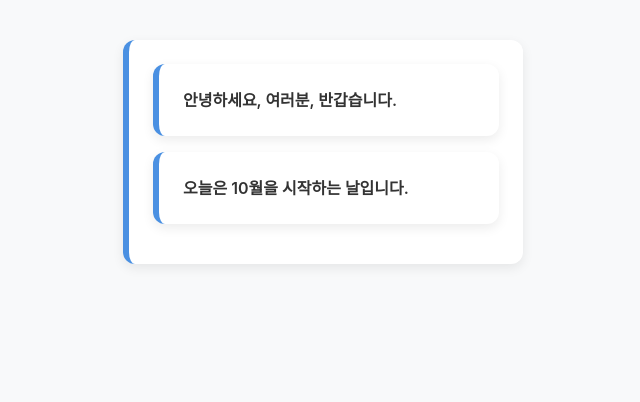
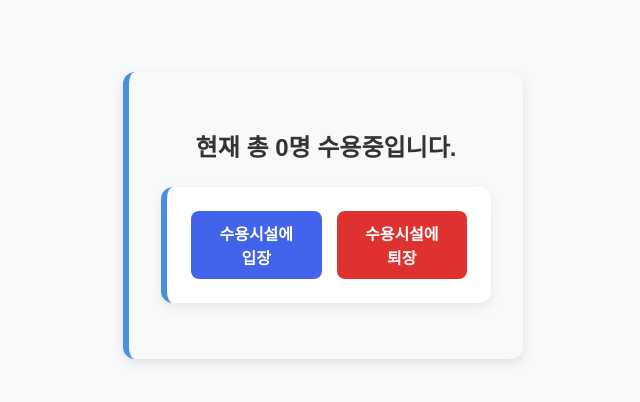
Before and after one commit to 2601110283-cyber/web2, a React (Create React App) app: page / in a window 1280 px wide. Shown: the top 402 px of the page, without its empty margins (317-957 px from the left). Built offline with nearby package versions, Linux system fonts and the light colour scheme.

Commit message:
수용소

```diff
--- /dev/null
+++ b/src/07/01/TextInputwithFocusButton.js
@@ -0,0 +1,18 @@
+import {useRef} from "react";
+
+function TextInputWithFocusButton() {
+    const inputElement = useRef(null);
+
+    const onButtonClick = () => {
+        inputElement.current.focus();
+    };
+
+    return(
+        <div>
+            <input ref={inputElement} type="text" size={20}/>&nbsp;&nbsp;&nbsp;
+            <button onClick={onButtonClick}>Focus the input element</button>
+        </div>
+    );
+}
+
+export default TextInputWithFocusButton;
--- /dev/null
+++ b/src/07/02/Accommodate.css
@@ -0,0 +1,64 @@
+/* Accommodate.css */
+.container {
+    width: 100%;
+    max-width: 400px;
+    margin: 2rem auto;
+    padding: 2rem;
+    border-radius: 12px;
+    background-color: #f8f9fa;
+    box-shadow: 0 4px 12px rgba(0, 0, 0, 0.1);
+    text-align: center;
+    font-family: 'Pretendard', sans-serif;
+}
+
+.count-text {
+    font-size: 1.5rem;
+    font-weight: bold;
+    color: #333;
+    margin-bottom: 1.5rem;
+}
+
+.button-container {
+    display: flex;
+    justify-content: center;
+    gap: 15px;
+    margin-bottom: 1.5rem;
+}
+
+.btn {
+    padding: 10px 20px;
+    font-size: 1rem;
+    border: none;
+    border-radius: 8px;
+    cursor: pointer;
+    font-weight: 600;
+    transition: all 0.2s ease-in-out;
+}
+
+.btn-enter {
+    background-color: #4263eb;
+    color: white;
+}
+
+.btn-enter:hover {
+    background-color: #3b5bdb;
+}
+
+.btn-leave {
+    background-color: #e03131;
+    color: white;
+}
+
+.btn-leave:hover {
+    background-color: #c92a2a;
+}
+
+.full-warning {
+    color: #e03131;
+    font-weight: bold;
+    font-size: 1.1rem;
+    margin-top: 1rem;
+    padding: 10px;
+    background-color: #ffe3e3;
+    border-radius: 8px;
+}
--- /dev/null
+++ b/src/07/02/Accommodate.jsx
@@ -0,0 +1,50 @@
+import React, { useEffect, useState } from "react";
+import useCounter from "./useCounter";
+import "./Accommodate.css"; // CSS 파일 임포트
+
+const MAX_CAPACITY = 10;
+
+function Accommodate() {
+    const [count, increaseCount, decreaseCount] = useCounter(0);
+    const [isFull, setIsFull] = useState(false);
+
+    useEffect(() => {
+        console.log("========= useEffect 확인용==========");
+        console.log("useEffect 실행됨: 컴포넌트가 마운트될 때, 업데이트 될 때");
+        console.log(`isFull: ${isFull}`);
+    });
+
+    // count 값이 변경될 때마다 정원(10명) 초과 여부를 확인
+    useEffect(() => {
+        setIsFull(count >= MAX_CAPACITY);
+        console.log(`Current count value: ${count}`);
+    }, [count]);
+
+    return (
+        <div className="container">
+            <p className="count-text">{`현재 총 ${count}명 수용중입니다.`}</p>
+
+            <div className="button-container">
+                {/* 10명이 가득 차면(isFull === true) 입장 버튼 비활성화 */}
+                <button
+                    className="btn btn-enter"
+                    onClick={increaseCount}
+                    disabled={isFull}
+                >
+                    수용시설에 입장
+                </button>
+                <button
+                    className="btn btn-leave"
+                    onClick={decreaseCount}
+                >
+                    수용시설에 퇴장
+                </button>
+            </div>
+
+            {/* 인원이 10명이 되어 isFull이 true일 때만 아래 경고 문구가 출력됨 */}
+            {isFull && <p className="full-warning">수용시설에 정원이 가득 찼습니다.</p>}
+        </div>
+    );
+}
+
+export default Accommodate;
--- /dev/null
+++ b/src/07/02/useCounter.jsx
@@ -0,0 +1,20 @@
+import { useState } from "react";
+
+// Custom Hook (사용자 정의 훅)
+function useCounter(initialValue) {
+    const [count, setCount] = useState(initialValue);
+
+    const increaseCount = () => {
+        // 최대 10까지만 증가하도록 제한
+        setCount((count) => Math.min(count + 1, 10));
+    };
+
+    const decreaseCount = () => {
+        // 기존 코드 오타 수정: -1이 아니라 count - 1로 변경하여 0 이하로 내려가지 않게 함
+        setCount((count) => Math.max(count - 1, 0));
+    };
+
+    return [count, increaseCount, decreaseCount];
+}
+
+export default useCounter;
--- a/src/index.js
+++ b/src/index.js
@@ -14,13 +14,15 @@
 //import BookList from "./05/exam02/BookList";
 //import UserinfoList from "./05/exam03/UserinfoList";
 import Notification from "./06/NotificationList";
-import NotificationList from "./06/NotificationList";
+//import NotificationList from "./06/NotificationList";
+//import TextInputWithFocusButton from "./07/TextInputwithFocusButton";
+import Accommodate from "./07/02/Accommodate";
 
 const root = ReactDOM.createRoot(document.getElementById('root'));
 setInterval(() => {
         root.render(
             <React.StrictMode>
-                <NotificationList/>
+                <Accommodate/>
             </React.StrictMode>
         );
     },1000
```
Also changed, not shown: src/07/01/useEffect.js (added, +22 -0 lines), src/07/01/useState.js (added, +14 -0 lines), src/07/01/useState2.js (added, +14 -0 lines).
